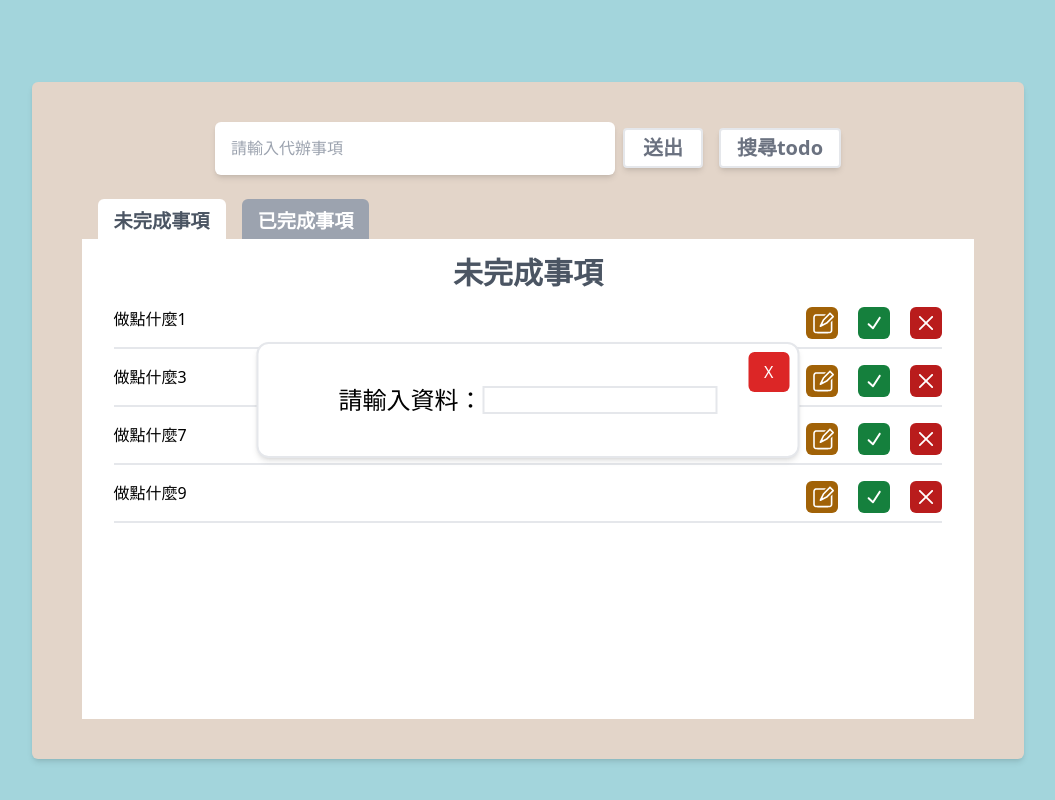
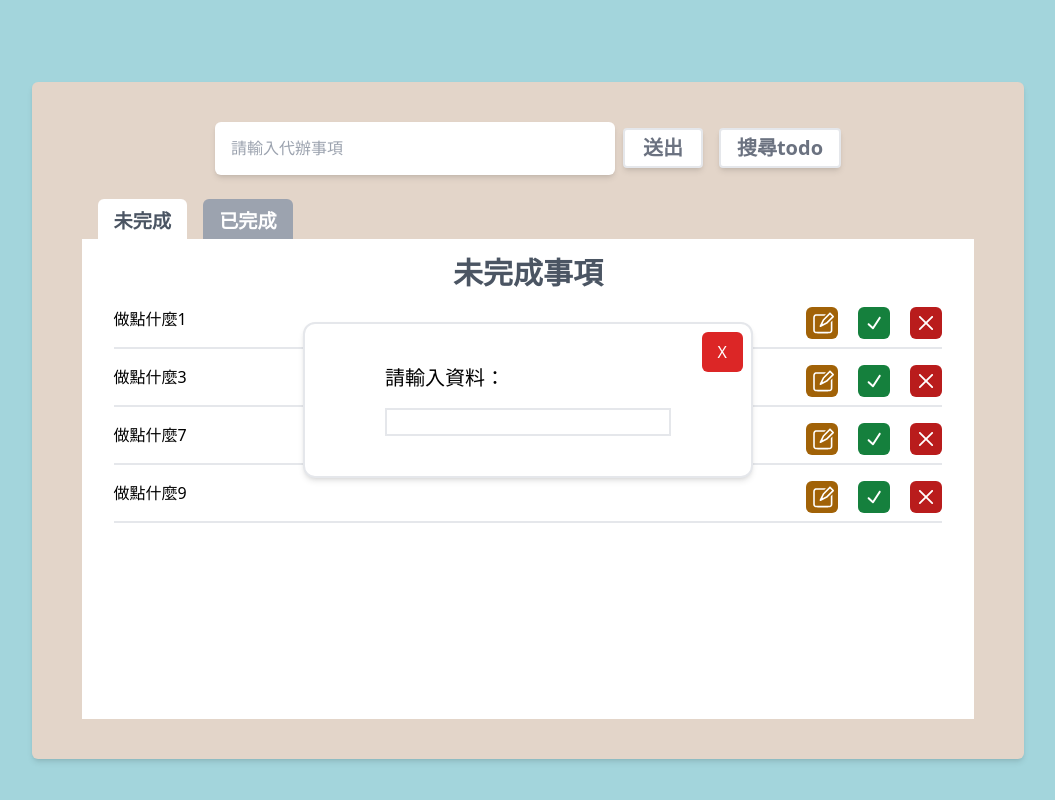
Before and after one commit to tomas41026175/IT-Ironman, a Next.js app: page /Home in a window 1280 px wide. Both pictures are taken after a click on the button "搜尋todo". Shown: the whole page, without its empty margins (112-1167 px from the left). Built offline with nearby package versions, Linux system fonts and the light colour scheme.

Commit message:
update: styles

```diff
--- a/src/components/HomeListPage/index.jsx
+++ b/src/components/HomeListPage/index.jsx
@@ -49,13 +49,13 @@ const HomeListPage = ({
         { "translate-x-[-100%]": isMove }
       )}
     >
-      <h3 className="text-3xl text-gray-600 font-bold">{title}</h3>
+      <h3 className="text-3xl text-gray-600 font-bold select-none">{title}</h3>
       <ul className="self-start w-full">
         {/* 這邊以todo的長度 > 0，判斷是否有todo */}
         {newTodoList.length > 0 &&
           newTodoList.map((todo, index) => (
             <li
-              className="my-2 py-2 border-b-2 flex justify-between"
+              className="my-2 py-2 border-b-2 flex justify-between flex-wrap gap-4 md:gap-0"
               data-todo={"todo" + index}
               key={"todo" + index}
             >
--- a/src/components/SearchBar/index.jsx
+++ b/src/components/SearchBar/index.jsx
@@ -30,20 +30,19 @@ const Modal = ({ isOpen, onClose, originArr }) => {
   return (
     <div
       className={cx(
-        "gap-[20px] rounded-xl absolute top-1/2 left-1/2 -translate-x-1/2 -translate-y-1/2 bg-white p-5 z-50 shadow-md border-2 flex flex-wrap justify-center items-center py-10 px-20",
+        "gap-[20px] rounded-xl absolute top-1/2 left-1/2 -translate-x-1/2 -translate-y-1/2 bg-white p-5 z-50 shadow-md border-2 flex flex-wrap justify-center items-center py-10 px-20 w-[95%] mx-auto max-w-[450px]",
         { block: isOpen, hidden: !isOpen }
       )}
     >
-      <div className="flex justify-center items-center flex-wrap">
-        <label className="text-2xl">請輸入資料：</label>
+      <div className="flex justify-start items-center flex-wrap gap-4">
+        <label className="text-xl select-none">請輸入資料：</label>
         <input
           type="text"
           value={inputValue}
           onChange={(e) => handleOnChange(e)}
-          className="border-2"
+          className="border-2 flex-1"
         />
       </div>
-      {/* <div className="w-full text-center"></div> */}
 
       {filteredData?.length !== 0 && (
         <ul className="self-start w-full">
@@ -53,7 +52,7 @@ const Modal = ({ isOpen, onClose, originArr }) => {
                 (data, index) =>
                   data && (
                     <li
-                      className="my-2 py-2 border-b-2 flex justify-between"
+                      className="my-2 py-2 border-b-2 flex justify-between gap-4 md:gap-0"
                       data-todo={`todo${index}`}
                       key={index}
                     >
--- a/src/pages/Home.jsx
+++ b/src/pages/Home.jsx
@@ -161,7 +161,7 @@ function Home() {
             </button>
           </RenderModal>
           <div className="flex justify-start w-[90%] mx-auto relative">
-            <div className="absolute rounded-md top-[-40px] h-[40px] left-4">
+            <div className="absolute rounded-md top-[-40px] h-[40px] left-4 flex">
               <span
                 className={cx(
                   "inline-block py-2 px-4 mr-4 rounded-t-md select-none cursor-pointer text-[1.2rem] font-bold hover:bg-white hover:text-gray-600",
@@ -170,7 +170,7 @@ function Home() {
                 )}
                 onClick={() => togglePage("tag1")}
               >
-                未完成事項
+                未完成
               </span>
               <span
                 className={cx(
@@ -180,7 +180,7 @@ function Home() {
                 )}
                 onClick={() => togglePage("tag2")}
               >
-                已完成事項
+                已完成
               </span>
             </div>
             <div className="overflow-x-hidden w-full flex relative z-5">
--- a/src/pages/index.jsx
+++ b/src/pages/index.jsx
@@ -33,7 +33,7 @@ const Index = () => {
       email: userData.account,
       password: userData.password,
     });
-    console.log(data);
+    console.log('data',data);
 
     if (!data.user) {
       alert("帳號或密碼錯誤");
@@ -46,23 +46,23 @@ const Index = () => {
         .select("username")
         .eq("id", data.user.id);
 
-      if (profileError) {
-        console.error("Error checking profile:", profileError);
-        return;
-      }
+      // if (profileError) {
+      //   console.error("Error checking profile:", profileError);
+      //   return;
+      // }
 
       // if user don't in profiles table
-      if (!profileData || profileData.length === 0) {
-        // insert user into profiles table
-        const { error: insertError } = await supabase
-          .from("profiles")
-          .insert([{ id: data.user.id, username: "DESIRED_USERNAME" }]);
+      // if (!profileData || profileData.length === 0) {
+      //   // insert user into profiles table
+      //   const { error: insertError } = await supabase
+      //     .from("profiles")
+      //     .insert([{ id: data.user.id, username: "DESIRED_USERNAME" }]);
 
-        if (insertError) {
-          console.error("Error inserting profile:", insertError);
-          return;
-        }
-      }
+      //   if (insertError) {
+      //     console.error("Error inserting profile:", insertError);
+      //     return;
+      //   }
+      // }
 
       alert("登入成功");
       document.cookie = `token=${data.session.access_token}; Max-Age=900; Secure; HttpOnly; Path=/; SameSite=Strict`;
```
Also changed, not shown: 1 other file (tests, documents, lock files or other folders).
